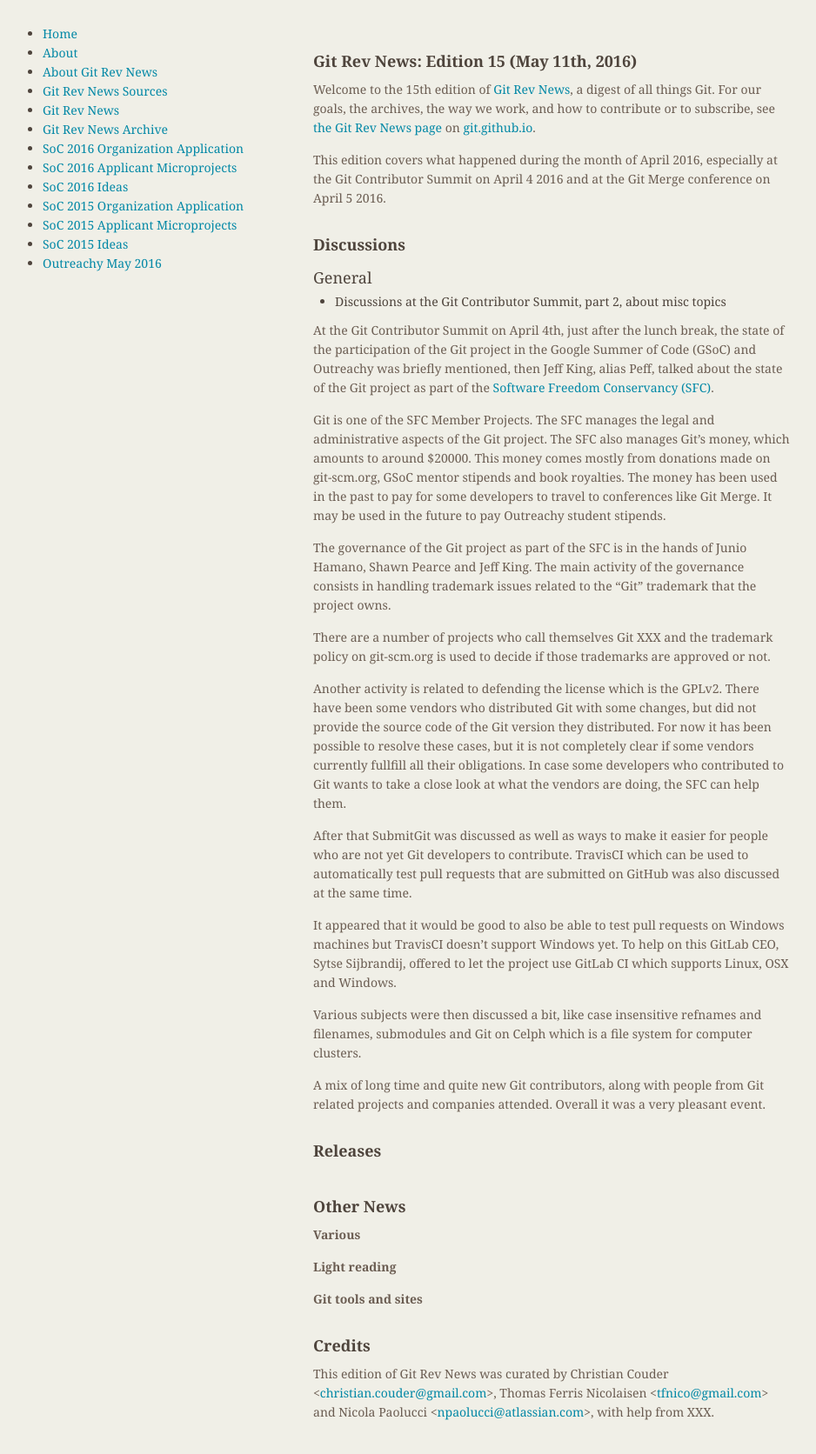
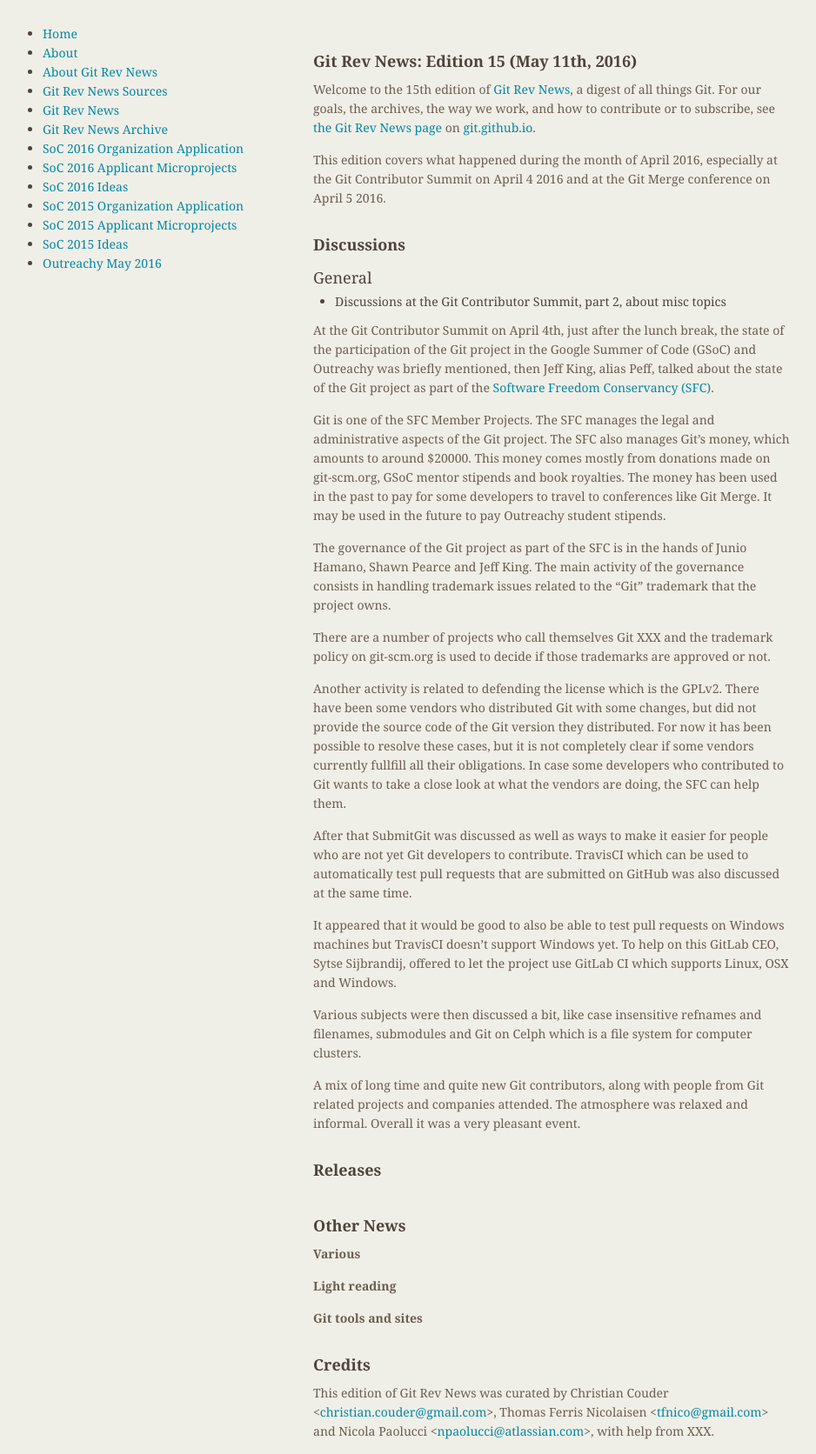
Before and after one commit to git/git.github.io, a Jekyll site: the page built from rev_news/drafts/edition-15.md, in a window 1280 px wide. Shown: the whole page at 87% size, without its empty margins (174-1112 px from the left). Built offline with Jekyll 4.4.1, drawn with Linux system fonts in a browser that asks for light colours; before the commit the page ends 1650 px from its top, so only the background shows below that.

Commit message:
rn-15: improve Contributor Summit part 2

```diff
--- a/rev_news/drafts/edition-15.md
+++ b/rev_news/drafts/edition-15.md
@@ -70,8 +70,8 @@
 system for computer clusters.
 
 A mix of long time and quite new Git contributors, along with people
-from Git related projects and companies attended. Overall it was a
-very pleasant event.
+from Git related projects and companies attended. The atmosphere was
+relaxed and informal. Overall it was a very pleasant event.
 
 <!---
 ### Reviews
@@ -89,6 +89,7 @@
 __Various__
 
 
+
 __Light reading__
 
 
```
